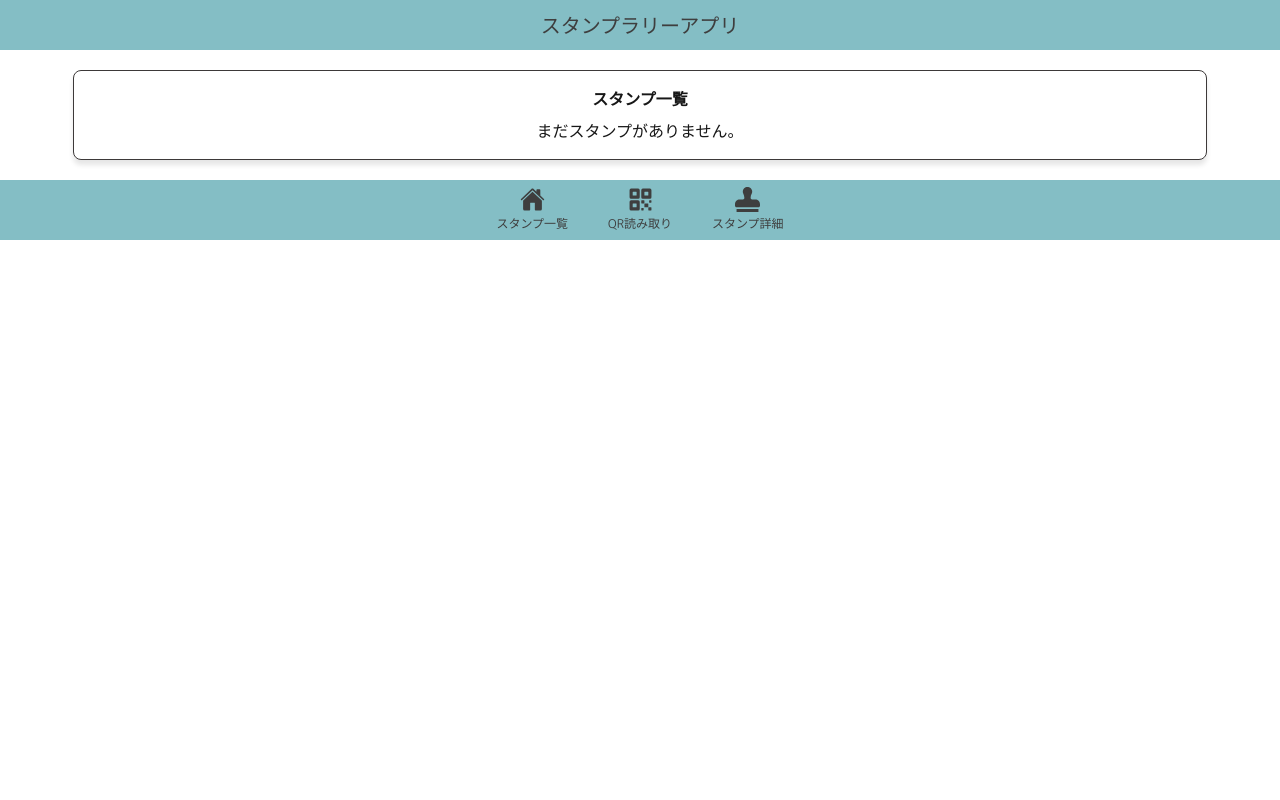
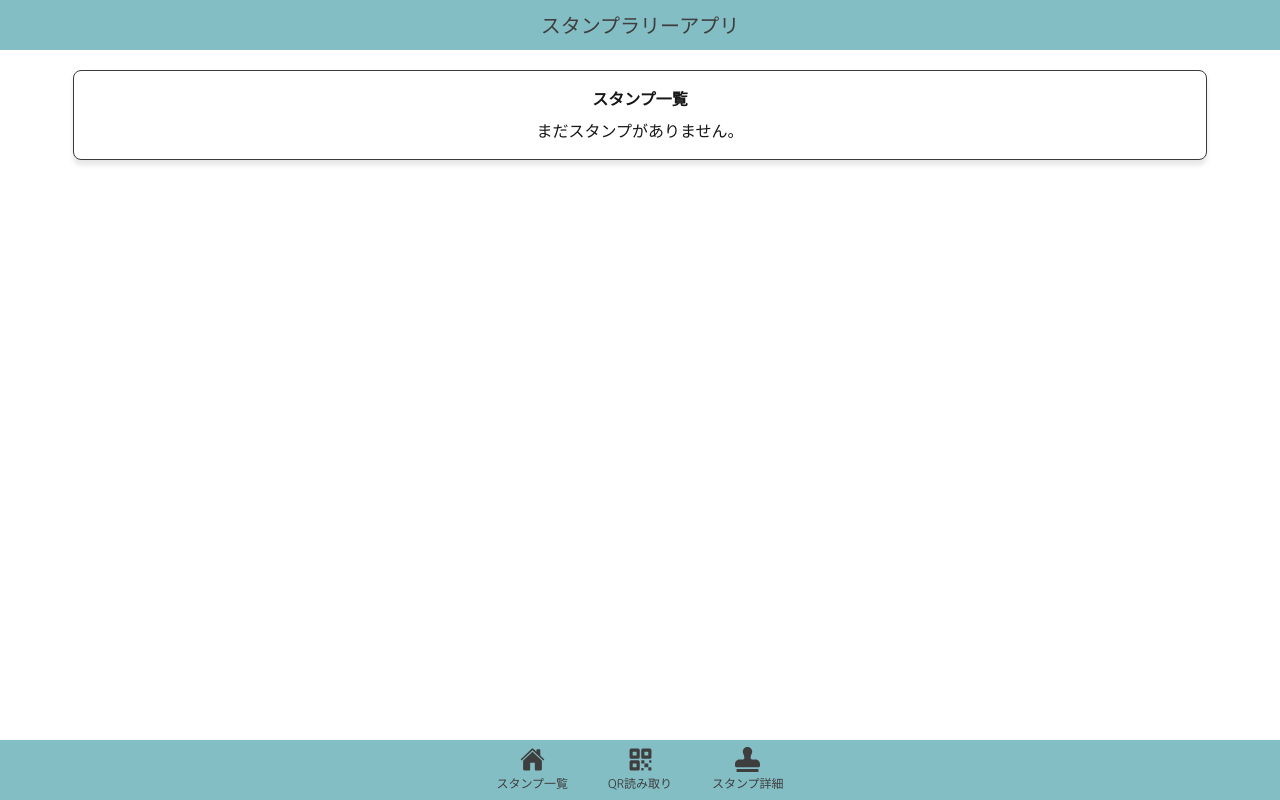
Before and after one commit to ice28992/fes-stamp, a Next.js app: page / in a window 1280 px wide. Built offline with nearby package versions, Linux system fonts and the light colour scheme.

Commit message:
fix: フッター位置

```diff
--- a/app/components/base/Footer.module.css
+++ b/app/components/base/Footer.module.css
@@ -1,4 +1,7 @@
 .footer {
+  position: fixed;
+  bottom: 0;
+  width: 100%;
   display: flex;
   justify-content: center;
   align-items: center;
```
